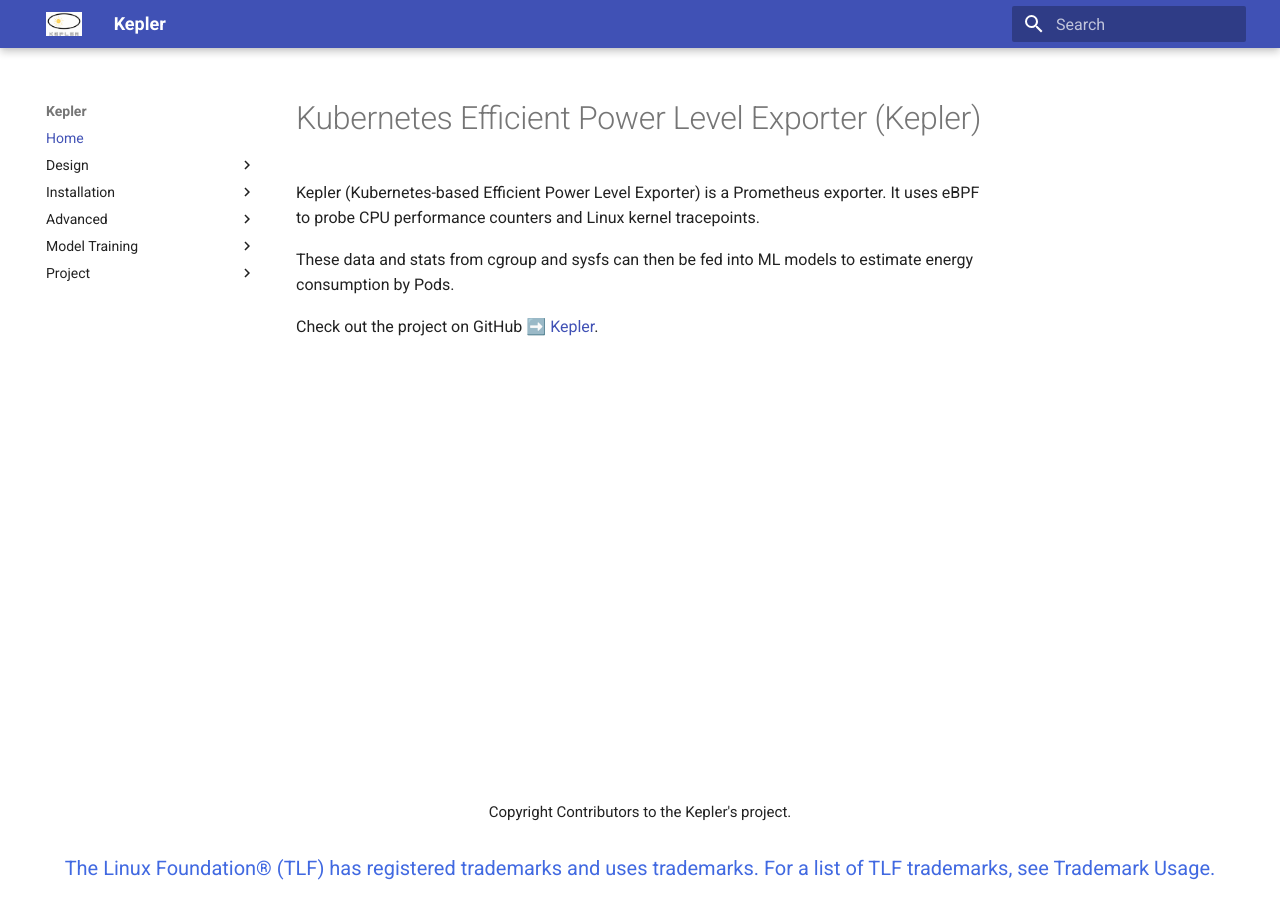
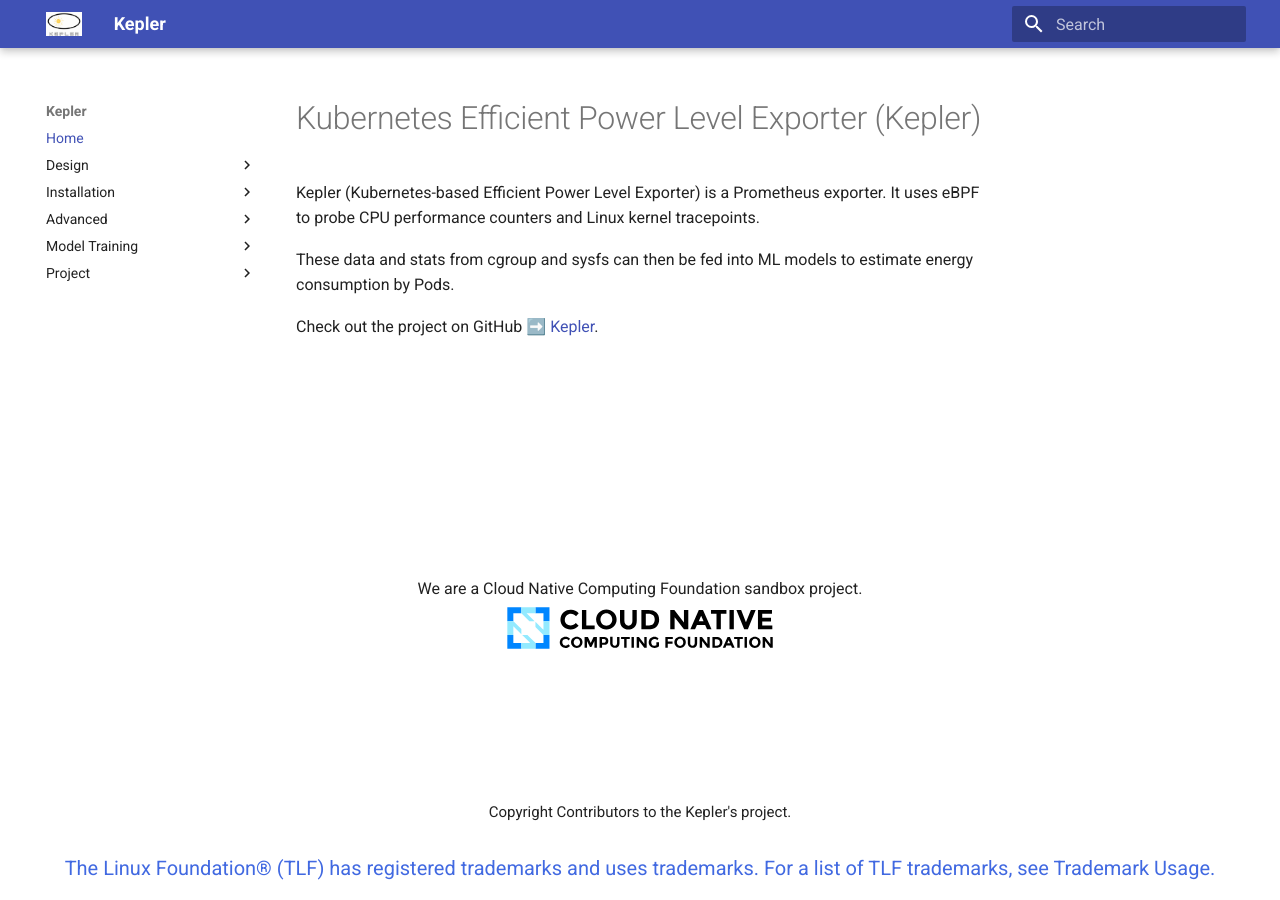
Before and after one commit to sustainable-computing-io/kepler-doc, an MkDocs documentation site: the page built from docs/index.md, in a window 1280 px wide. Built offline with MkDocs 1.6.1 and Material for MkDocs 9.7.7, drawn with Linux system fonts in a browser that asks for light colours.

Commit message:
Sand CNCF logo and sandboxing title
Signed-off-by: Parul <parsingh@redhat.com>

```diff
--- a/docs/index.md
+++ b/docs/index.md
@@ -5,3 +5,11 @@
 These data and stats from cgroup and sysfs can then be fed into ML models to estimate energy consumption by Pods.
 
 Check out the project on GitHub ➡️ [Kepler](https://github.com/sustainable-computing-io/kepler).
+
+
+</br></br></br></br></br></br></br></br>
+<p style="text-align: center;">
+We are a Cloud Native Computing Foundation sandbox project.
+
+<img src="cncf-color-bg.svg" width="40%" height="20%">
+</p>
```
Also changed, not shown: docs/cncf-color-bg.svg (added).
